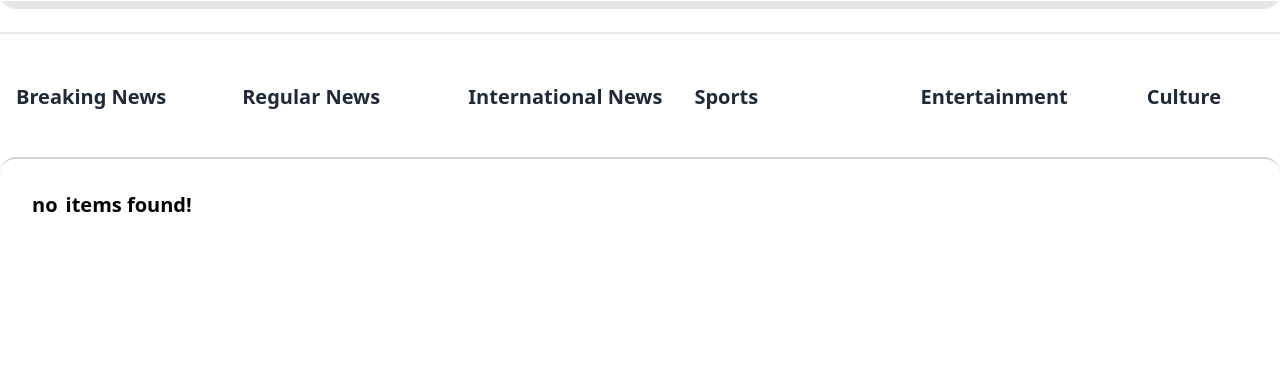
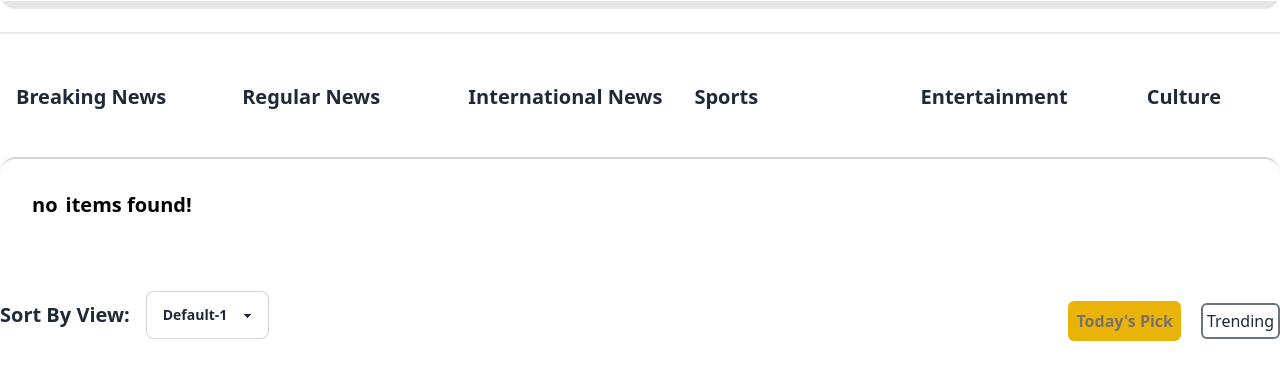
Before and after one commit to miavai649/Hot-News-Project, a plain HTML site: page index.html in a window 1280 px wide. Shown: the part 91-470 px from the top of the page. Drawn offline with nearby package versions, Linux system fonts and the light colour scheme.

Commit message:
sort view section added

```diff
--- a/index.html
+++ b/index.html
@@ -1,12 +1,16 @@
 <!DOCTYPE html>
 <html lang="en">
   <head>
-  <meta charset="UTF-8">
-  <meta http-equiv="X-UA-Compatible" content="IE=edge">
-  <meta name="viewport" content="width=device-width, initial-scale=1.0">
+    <meta charset="UTF-8" />
+    <meta http-equiv="X-UA-Compatible" content="IE=edge" />
+    <meta name="viewport" content="width=device-width, initial-scale=1.0" />
     <title>Hot News</title>
     <!-- daisyUi & tailwind CSS -->
-  <link href="https://cdn.jsdelivr.net/npm/daisyui@2.24.0/dist/full.css" rel="stylesheet" type="text/css" />
+    <link
+      href="https://cdn.jsdelivr.net/npm/daisyui@2.24.0/dist/full.css"
+      rel="stylesheet"
+      type="text/css"
+    />
     <script src="https://cdn.tailwindcss.com"></script>
   </head>
   <body>
@@ -16,7 +20,10 @@
           <!-- navbar -->
           <div class="navbar bg-base-100">
             <div class="flex-1">
-            <a class="btn btn-warning text-stone-500 normal-case px-2 md:px-4 md:text-xl">Hot News</a>
+              <a
+                class="btn btn-warning text-stone-500 normal-case px-2 md:px-4 md:text-xl"
+                >Hot News</a
+              >
             </div>
             <div class="flex-none">
               <ul class="menu menu-horizontal p-0">
@@ -28,26 +35,72 @@
         </div>
         <div class="divider"></div>
         <div class="grid h-20 card rounded-box place-items-center">
-        <ul class="menu menu-horizontal bg-base-100 rounded-box grid grid-cols-3 lg:grid-cols-8 justify-center">
-          <li class="font-semibold text-md lg:text-xl text-center"><a>Breaking News</a></li>
-          <li class="font-semibold text-md lg:text-xl text-center"><a>Regular News</a></li>
-          <li class="font-semibold text-md lg:text-xl text-center"><a>International News</a></li>
-          <li class="font-semibold text-md lg:text-xl text-center"><a>Sports</a></li>
-          <li class="font-semibold text-md lg:text-xl text-center"><a>Entertainment</a></li>
-          <li class="font-semibold text-md lg:text-xl text-center"><a>Culture</a></li>
-          <li class="font-semibold text-md lg:text-xl text-center"><a>Arts</a></li>
-          <li class="font-semibold text-md lg:text-xl text-center"><a>All News</a></li>
+          <ul
+            class="menu menu-horizontal bg-base-100 rounded-box grid grid-cols-3 lg:grid-cols-8 justify-center"
+          >
+            <li class="font-semibold text-md lg:text-xl text-center">
+              <a>Breaking News</a>
+            </li>
+            <li class="font-semibold text-md lg:text-xl text-center">
+              <a>Regular News</a>
+            </li>
+            <li class="font-semibold text-md lg:text-xl text-center">
+              <a>International News</a>
+            </li>
+            <li class="font-semibold text-md lg:text-xl text-center">
+              <a>Sports</a>
+            </li>
+            <li class="font-semibold text-md lg:text-xl text-center">
+              <a>Entertainment</a>
+            </li>
+            <li class="font-semibold text-md lg:text-xl text-center">
+              <a>Culture</a>
+            </li>
+            <li class="font-semibold text-md lg:text-xl text-center">
+              <a>Arts</a>
+            </li>
+            <li class="font-semibold text-md lg:text-xl text-center">
+              <a>All News</a>
+            </li>
           </ul>
         </div>
       </div>
     </header>
     <main>
       <!-- founded message -->
-    <div class="card w-full container mx-auto bg-white text-black text-primary-content drop-shaow-md mt-5 border-t-2 border-t-gray-300">
+      <div
+        class="card w-full container mx-auto bg-white text-black text-primary-content drop-shaow-md mt-5 border-t-2 border-t-gray-300"
+      >
         <div class="card-body">
           <h2 class="card-title"><span>no</span>items found!</h2>
         </div>
       </div>
+      <!-- sort view section -->
+      <section
+        class="container md:flex md:justify-between mb:items-center ml-auto md:mx-auto my-10"
+      >
+        <div class="flex items-center mb-3">
+          <div>
+            <h2 class="mr-4 text-xl font-semibold">Sort By View:</h2>
+          </div>
+          <div>
+            <select class="select select-bordered w-full max-w-xs">
+              <option>Default-1</option>
+              <option>Default-2</option>
+              <option>Default-3</option>
+              <option>Default-4</option>
+            </select>
+          </div>
+        </div>
+        <div class="flex items-center">
+          <div class="mr-5 bg-yellow-500 p-2 text-stone-500 font-semibold rounded-md">
+            <h5>Today's Pick</h5>
+          </div>
+          <div class="border-2 border-gray-500 rounded-md p-1">
+            Trending
+          </div>
+        </div>
+      </section>
     </main>
     <script src="js/app.js"></script>
   </body>
```
Lines whose indentation alone changed are shown as unchanged.
